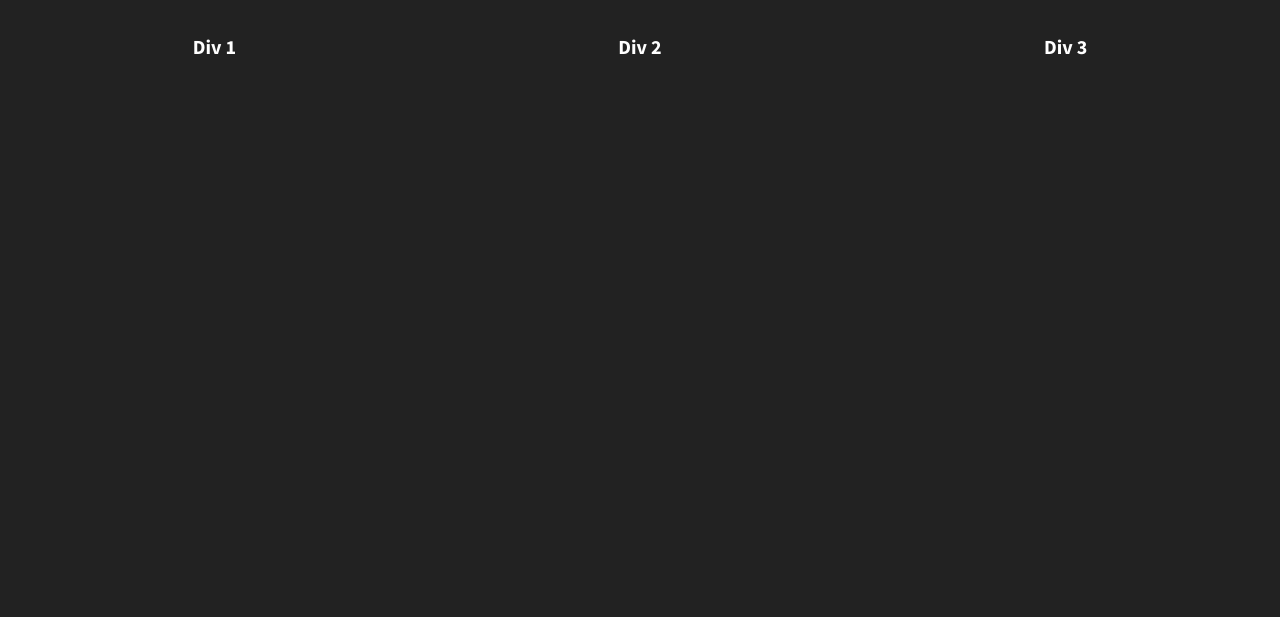
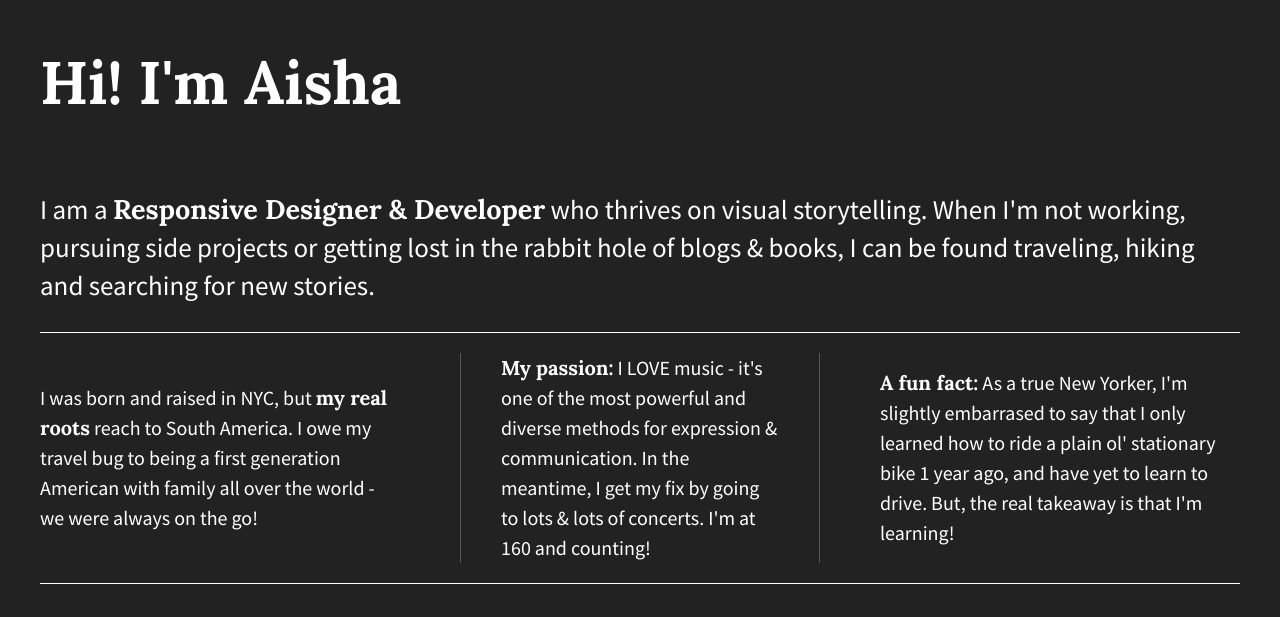
Before and after one commit to EowynFawn/coding-responsive-websites-1, a plain HTML site: page divs-flexbox-starter/index.html in a window 1280 px wide. Drawn offline with nearby package versions, Linux system fonts and the light colour scheme.

Commit message:
divs flexbox starter

```diff
--- a/divs-flexbox-starter/css/main.css
+++ b/divs-flexbox-starter/css/main.css
@@ -90,11 +90,9 @@ textarea {
     color: #000;
     padding: 0.2em 0;
 }
-
 /* ==========================================================================
    Author's custom styles
    ========================================================================== */
-
 
    html {
     background-color: #222;
@@ -104,38 +102,63 @@ html {
 
   body {
     font-family: 'Source Sans Pro', sans-serif;
-  padding: 2em;
-  font-weight: 700;
-  padding: 2em;
+    padding: 0em 2em;
+    font-size: 1.25em;
     color: #fff;
-  height: 100%;
+    display: flex;
+    justify-content: center;
   }
 
-.wrapper {
+  .flex-container {
     display: flex;
-  font-weight: 700;
-  flex-flow: row-wrap;
+    flex-flow: row wrap;
     justify-content: space-between;
-  align-items: center;
+    max-width: 1200px;
   }
 
-.div-1, .div-2, .div-3 {
+  p span {
+    font-family: 'Lora', sans-serif;
+  }
+
+  header,
+  footer {
+    width: 100%;
+    display: flex;
+    justify-content: flex-start;
+  }
+
+  header h1 {
+    font-family: 'Lora', sans-serif;
+    font-size: 3em;
+  }
+
+  main {
+    width: 100%;
+    display: flex;
+    justify-content: center;
+    border-bottom: 1px solid #fff;
+  }
+
+  main p {
+    font-size: 1.35em;
+  }
+
+  .flex-items {
     display: flex;
     justify-content: center;
     align-items: center;
-  color: #fff;
     line-height: 1.5em;
-  font-size: 1.25em;
-  height: auto;
-  width: 30%;
+    font-size: 1em;
+    border-bottom: 1px solid #555;
   }
 
-.wrapper span {
-    font-family: 'Lora', sans-serif;
-    font-size: 1.3em;
+  footer {
+    border-top: 1px solid #fff;
   }
 
-
+  footer i {
+    padding: 30px 20px 0 0;
+  }
 /* ==========================================================================
    Helper classes
    ========================================================================== */
@@ -180,11 +203,7 @@ body {
     width: auto;
 }
 
-/*
- * Hide visually and from screen readers, but maintain layout
- */
-
-.invisible {
+/*sible {
     visibility: hidden;
 }
 
@@ -215,6 +234,25 @@ body {
    These examples override the primary ('mobile first') styles.
    Modify as content requires.
    ========================================================================== */
+
+   @media all and (max-width: 768px) {
+    body {
+      padding: 1em;
+    }
+}
+
+@media (min-width: 1200px) {
+    .flex-items {
+      flex-basis: 30%;
+      border-bottom: none;
+    }
+
+    #div-2 p {
+      border-left: 1px solid #555;
+      border-right: 1px solid #555;
+      padding: 0 40px;
+    }
+}
 
 @media print,
        (-webkit-min-device-pixel-ratio: 1.25),
@@ -299,3 +337,7 @@ body {
         page-break-after: avoid;
     }
 }
+ * Hide visually and from screen readers, but maintain layout
+ */
+
+.invi
--- a/divs-flexbox-starter/index.html
+++ b/divs-flexbox-starter/index.html
@@ -21,16 +21,27 @@
             <p class="browserupgrade">You are using an <strong>outdated</strong> browser. Please <a href="http://browsehappy.com/">upgrade your browser</a> to improve your experience.</p>
         <![endif]-->
 
-        <section class="wrapper">
-            <div class="div-1">
-                Div 1
+        <section class="flex-container">
+            <header>
+                <h1>Hi! I'm Aisha</h1>
+            </header>
+            <main>
+              <p>I am a <span>Responsive Designer & Developer</span> who thrives on visual storytelling. When I'm not working, pursuing side projects or getting lost in the rabbit hole of blogs & books, I can be found traveling, hiking and searching for new stories.</p>
+            </main>
+            <div id="div-1" class="flex-items">
+                <p>I was born and raised in NYC, but <span>my real roots</span> reach to South America. I owe my travel bug to being a first generation American with family all over the world - we were always on the go!</p>
             </div>
-            <div class="div-2">
-                Div 2
+            <div id="div-2" class="flex-items">
+              <p><span>My passion:</span> I LOVE music - it's one of the most powerful and diverse methods for expression & communication. In the meantime, I get my fix by going to lots & lots of concerts. I'm at 160 and counting!</p>
             </div>
-            <div class="div-3">
-                Div 3
+            <div id="div-3" class="flex-items">
+              <p><span>A fun fact:</span> As a true New Yorker, I'm slightly embarrased to say that I only learned how to ride a plain ol' stationary bike 1 year ago, and have yet to learn to drive. But, the real takeaway is that I'm learning!</p>
             </div>
+            <footer>
+                <i class="fab fa-twitter"></i>
+                <i class="fab fa-linkedin"></i>
+                <i class="fab fa-pinterest"></i>
+            </footer>
         </section>
 
         <script src="https://ajax.googleapis.com/ajax/libs/jquery/1.11.3/jquery.min.js"></script>
```
Lines whose indentation alone changed are shown as unchanged.
